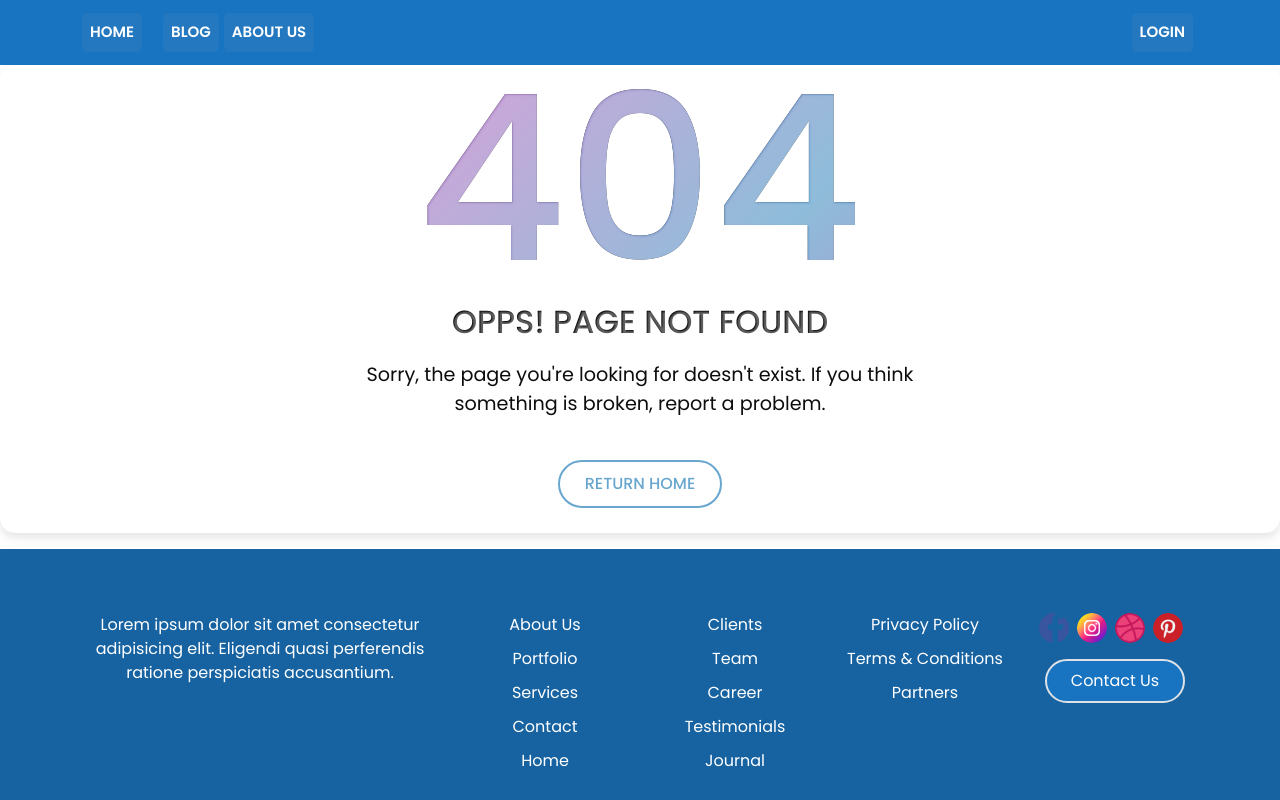
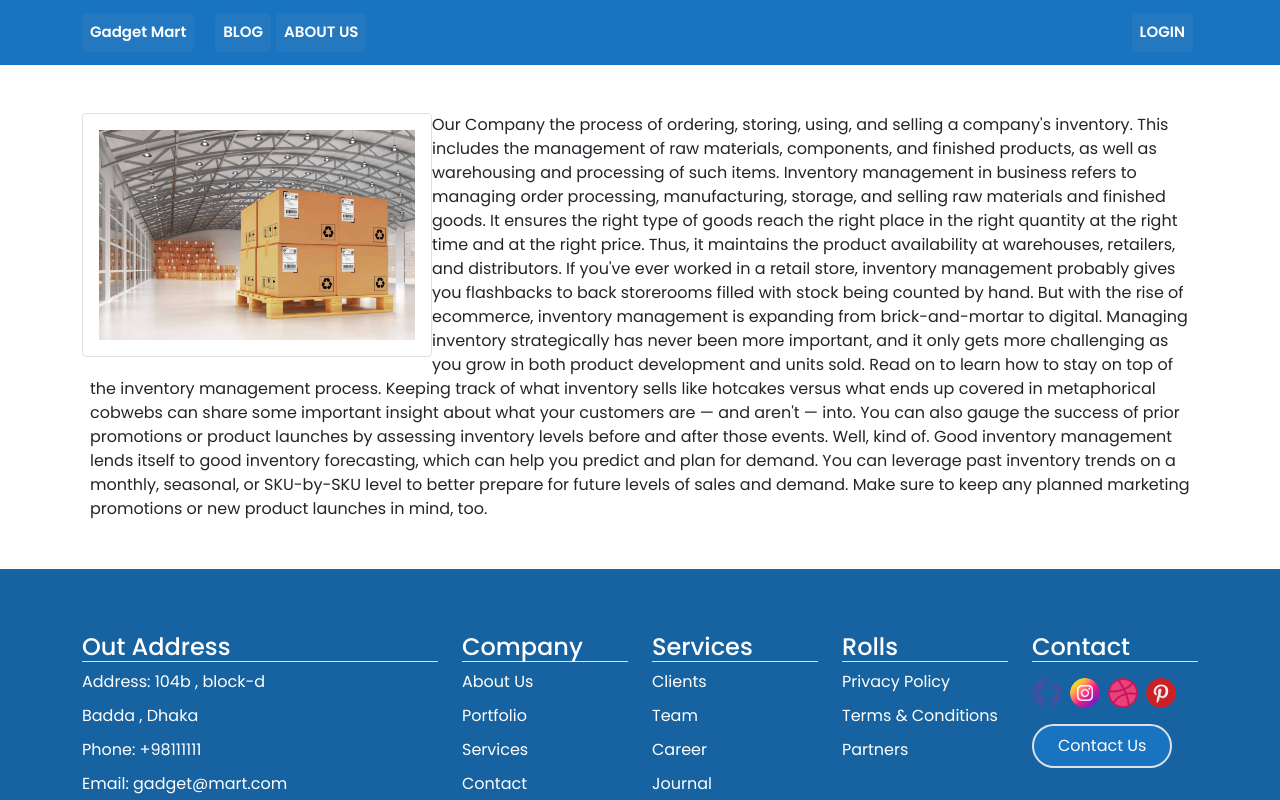
Before and after one commit to abdurrazzakhera/gadget_mart_wereHouse_clint, a React (Create React App) app: page /about in a window 1280 px wide. Shown: the top 800 px of the page. Built offline with nearby package versions, Linux system fonts and the light colour scheme; no server answers.

Commit message:
issue solve

```diff
--- a/src/App.js
+++ b/src/App.js
@@ -15,6 +15,7 @@ import MyItems from "./Pages/MyItems/MyItems";
 import Footer from "./Pages/Shared/Footer/Footer";
 import Blogs from "./Pages/Blogs/Blogs";
 import NotFound from "./Pages/Shared/NotFound/NotFound";
+import About from "./Pages/About/About";
 
 function App() {
   return (
@@ -23,6 +24,7 @@ function App() {
       <Routes>
         <Route path='/' element={<Home></Home>}></Route>
         <Route path='/home' element={<Home></Home>}></Route>
+        <Route path='/about' element={<About></About>}></Route>
         <Route
           path='/updateInventory'
           element={
--- /dev/null
+++ b/src/Pages/About/About.js
@@ -0,0 +1,52 @@
+import React from "react";
+import aboutimg from "../../images/newitem/about.jpeg";
+
+const About = () => {
+  return (
+    <div className='container my-5'>
+      <div className=''>
+        <div className=' '>
+          <img
+            className='rounded float-start img-thumbnail p-3'
+            src={aboutimg}
+            style={{ width: "350px" }}
+            alt=''
+          />
+        </div>
+        <div>
+          <p className='ps-2'>
+            Our Company the process of ordering, storing, using, and selling a
+            company's inventory. This includes the management of raw materials,
+            components, and finished products, as well as warehousing and
+            processing of such items. Inventory management in business refers to
+            managing order processing, manufacturing, storage, and selling raw
+            materials and finished goods. It ensures the right type of goods
+            reach the right place in the right quantity at the right time and at
+            the right price. Thus, it maintains the product availability at
+            warehouses, retailers, and distributors. If you've ever worked in a
+            retail store, inventory management probably gives you flashbacks to
+            back storerooms filled with stock being counted by hand. But with
+            the rise of ecommerce, inventory management is expanding from
+            brick-and-mortar to digital. Managing inventory strategically has
+            never been more important, and it only gets more challenging as you
+            grow in both product development and units sold. Read on to learn
+            how to stay on top of the inventory management process. Keeping
+            track of what inventory sells like hotcakes versus what ends up
+            covered in metaphorical cobwebs can share some important insight
+            about what your customers are — and aren't — into. You can also
+            gauge the success of prior promotions or product launches by
+            assessing inventory levels before and after those events. Well, kind
+            of. Good inventory management lends itself to good inventory
+            forecasting, which can help you predict and plan for demand. You can
+            leverage past inventory trends on a monthly, seasonal, or SKU-by-SKU
+            level to better prepare for future levels of sales and demand. Make
+            sure to keep any planned marketing promotions or new product
+            launches in mind, too.
+          </p>
+        </div>
+      </div>
+    </div>
+  );
+};
+
+export default About;
--- a/src/Pages/Home/Additems/AddItems.js
+++ b/src/Pages/Home/Additems/AddItems.js
@@ -41,7 +41,9 @@ const AddItems = () => {
   };
   return (
     <div className='container'>
-      <h1>Add Your Product</h1>
+      <div className='text-center'>
+        <h1 className='textPrimary py-3'>Added Your New Product</h1>
+      </div>
       <div className='w-50 mx-auto'>
         <Form onSubmit={handelProduct}>
           <Form.Group controlId='formGridText'>
--- a/src/Pages/Home/Login/Login/Login.js
+++ b/src/Pages/Home/Login/Login/Login.js
@@ -13,7 +13,7 @@ const Login = () => {
   let from = location.state?.from?.pathname || "/";
 
   // firebase hoook auth
-  const [signInWithEmailAndPassword, user, loading, error] =
+  const [signInWithEmailAndPassword, user, error] =
     useSignInWithEmailAndPassword(auth);
 
   //Login handel function
--- a/src/Pages/Home/ManageProduct/ManageProduct.js
+++ b/src/Pages/Home/ManageProduct/ManageProduct.js
@@ -24,9 +24,10 @@ const ManageProduct = () => {
   };
   return (
     <div>
-      <h2>This Page is Manage Product page</h2>
+      <div className='text-center'>
+        <h1 className='textPrimary py-3'>Manage Your Alls Product</h1>
+      </div>
       <div className='w-75 mx-auto'>
-        <h2>Manage Your services : {items.length}</h2>
         <div className='table-responsive-md'>
           <table className=' table table-bordered table-hover table-striped'>
             <thead>
--- a/src/Pages/Home/UpdateInventorys/UpdateInventorys.js
+++ b/src/Pages/Home/UpdateInventorys/UpdateInventorys.js
@@ -64,9 +64,10 @@ const UpdateInventorys = () => {
   };
   return (
     <div>
-      <h1>This is update page</h1>
+      <div className='text-center'>
+        <h1 className='textPrimary py-3'>Delivery And ReStock Your Product</h1>
+      </div>
       <div className='w-75 mx-auto'>
-        <h2>Manage Your services : {items.length}</h2>
         <div className='table-responsive-md'>
           <table className=' table table-bordered table-hover table-striped'>
             <thead>
--- a/src/Pages/MyItems/MyItems.js
+++ b/src/Pages/MyItems/MyItems.js
@@ -38,9 +38,10 @@ const MyItems = () => {
   };
   return (
     <div>
-      <h2>This Page is Manage Product page</h2>
+      <div className='text-center'>
+        <h1 className='textPrimary py-3'>Manage Your Added Product Only</h1>
+      </div>
       <div className='w-75 mx-auto'>
-        <h2>Manage Your services : {myItems.length}</h2>
         <div className='table-responsive-md'>
           <table className=' table table-bordered table-hover table-striped'>
             <thead>
--- a/src/Pages/Shared/Footer/Footer.js
+++ b/src/Pages/Shared/Footer/Footer.js
@@ -10,43 +10,45 @@ const Footer = () => {
   return (
     <footer className='footer-48201 mt-3'>
       <div className='container'>
-        <div className='row text-center'>
-          <div className='col-md-4 pr-md-5'>
-            <p>
-              Lorem ipsum dolor sit amet consectetur adipisicing elit. Eligendi
-              quasi perferendis ratione perspiciatis accusantium.
-            </p>
+        <div className='row'>
+          <div className='col-md-4 pr-md-5 text-center text-lg-start'>
+            <h4 className='border-bottom'>Out Address</h4>
+            <ul className='list-unstyled nav-links'>
+              <li>Address: 104b , block-d</li>
+              <li>Badda , Dhaka</li>
+              <li>Phone: +98111111</li>
+              <li>Email: gadget@mart.com</li>
+            </ul>
           </div>
-          <div className='col-md'>
+          <div className='col-md text-center text-lg-start'>
+            <h4 className='border-bottom'>Company</h4>
             <ul className='list-unstyled nav-links'>
               <li>About Us</li>
               <li>Portfolio</li>
               <li>Services</li>
               <li>Contact</li>
-              <li>Home</li>
             </ul>
           </div>
-          <div className='col-md'>
+          <div className='col-md text-center text-lg-start'>
+            <h4 className='border-bottom'>Services</h4>
             <ul className='list-unstyled nav-links'>
               <li>Clients</li>
               <li>Team</li>
               <li>Career</li>
-              <li>Testimonials</li>
               <li>Journal</li>
             </ul>
           </div>
-          <div className='col-md'>
+          <div className='col-md text-center text-lg-start'>
+            <h4 className='border-bottom'>Rolls</h4>
             <ul className='list-unstyled nav-links'>
               <li>Privacy Policy</li>
               <li>Terms &amp; Conditions</li>
               <li>Partners</li>
             </ul>
           </div>
-          <div className='col-md text-md-center'>
+          <div className='col-md text-center text-lg-start'>
+            <h4 className='border-bottom mb-3'>Contact</h4>
             <ul className='social list-unstyled'>
-              <li>
-                <span></span>
-              </li>
               <li>
                 <span className='pe-2'>
                   <img className='rounded-circle' src={socialaimg1} alt='' />
--- a/src/Pages/Shared/Header/Header.js
+++ b/src/Pages/Shared/Header/Header.js
@@ -19,7 +19,7 @@ const Header = () => {
         <Navbar.Brand>
           <Nav className='navbarlink'>
             <Nav.Link as={Link} to='/'>
-              HOME
+              Gadget Mart
             </Nav.Link>
           </Nav>
         </Navbar.Brand>
@@ -29,7 +29,9 @@ const Header = () => {
             <Nav.Link as={Link} to='/blogs'>
               BLOG
             </Nav.Link>
-            <Nav.Link href='#about us'>ABOUT US</Nav.Link>
+            <Nav.Link as={Link} to='/about'>
+              ABOUT US
+            </Nav.Link>
           </Nav>
           <Nav className='navbarlink'>
             {user && (
```
Also changed, not shown: src/Pages/About/About.css (added), src/images/newitem/about.jpeg (added).
